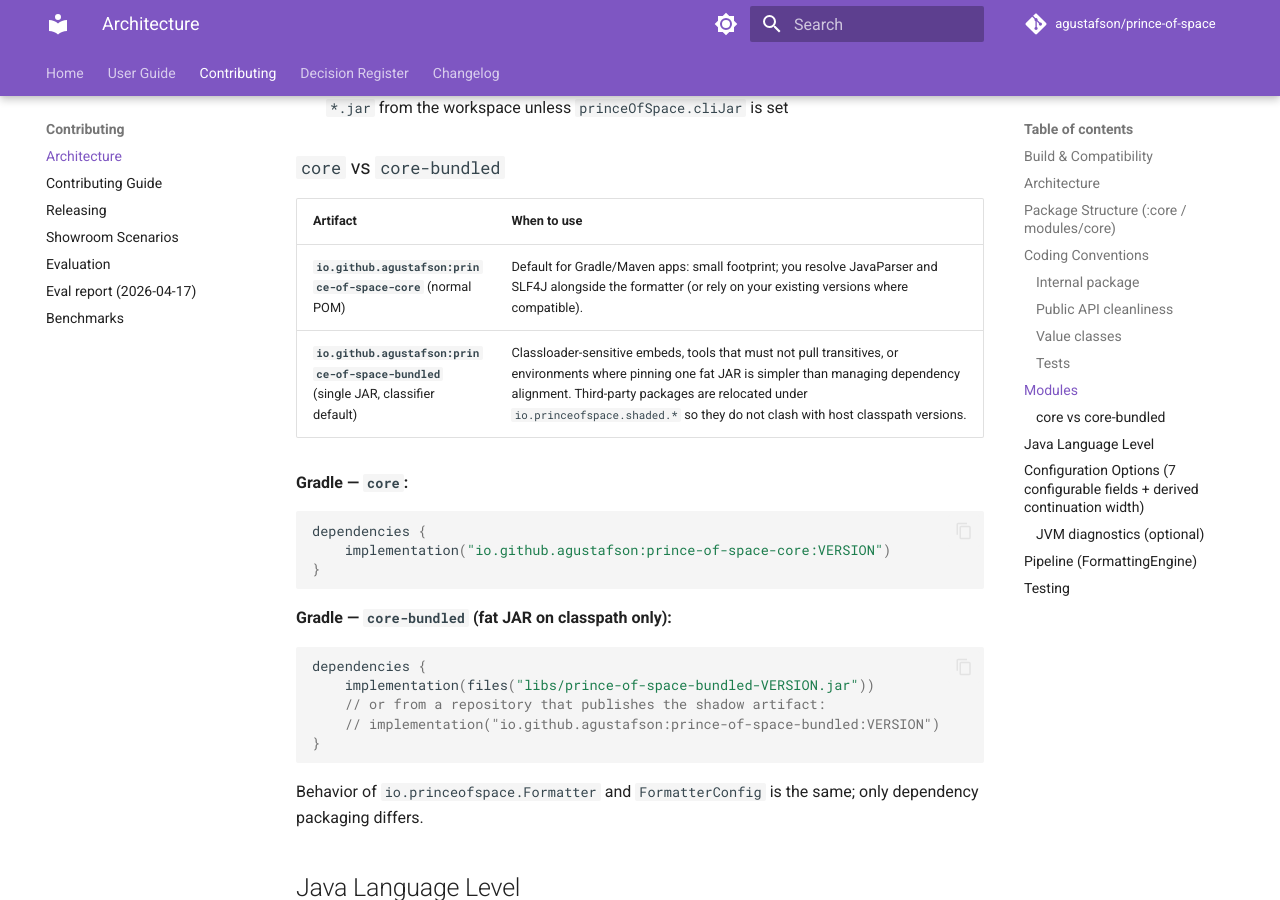
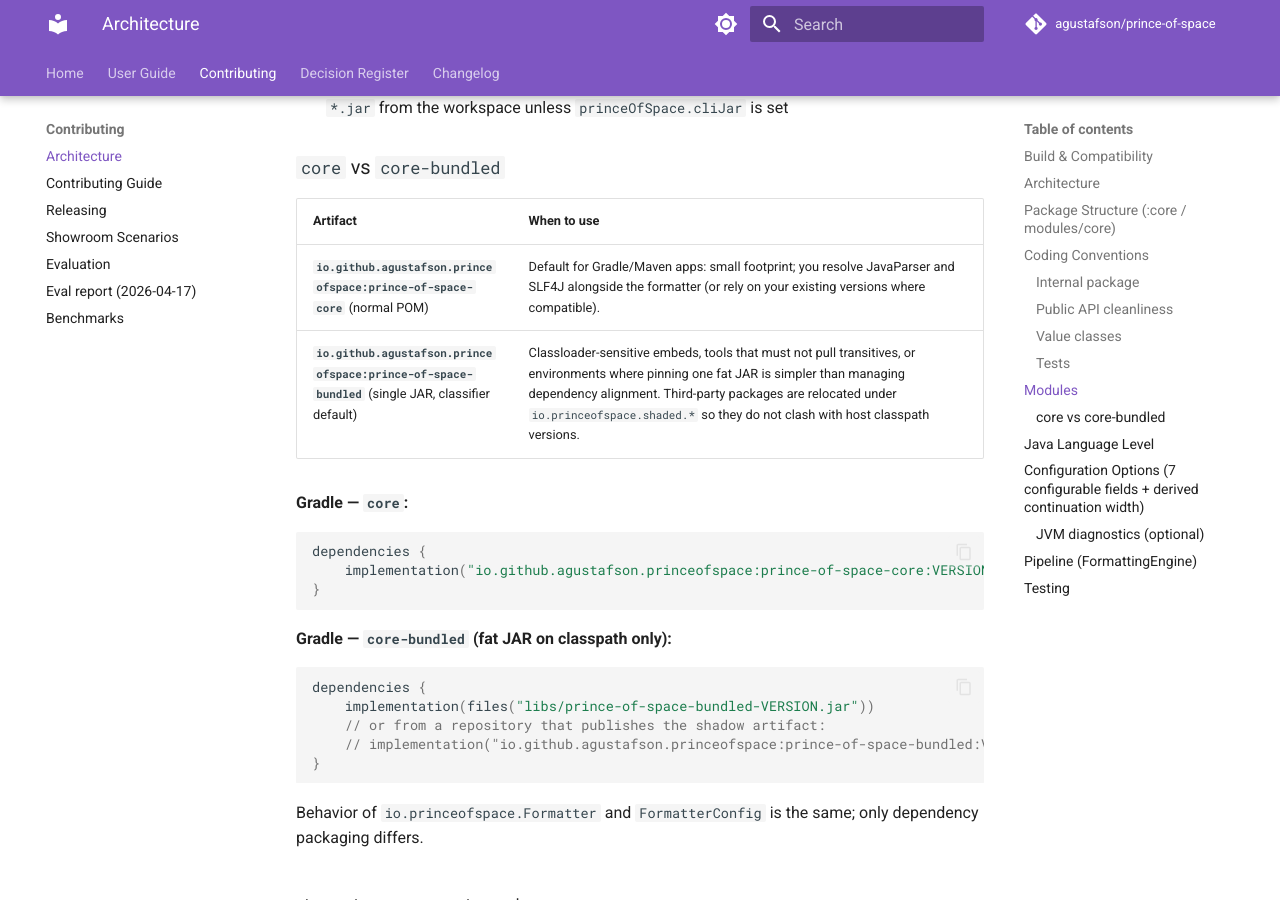
Before and after one commit to agustafson/prince-of-space, an MkDocs documentation site: the page built from docs/architecture.md, in a window 1280 px wide and 900 px high, scrolled down 2515 px. Built offline with MkDocs 1.6.1 and Material for MkDocs 9.7.7, drawn with Linux system fonts in a browser that asks for light colours; comment, search, counter and statistics services are not loaded.

Commit message:
chore: publish under Maven group io.github.agustafson.princeofspace
Gradle group and docs now use the project-scoped Central namespace; TDR-025
records the policy. Document legacy io.github.agustafson coordinates for 0.1.0.

````diff
--- a/docs/architecture.md
+++ b/docs/architecture.md
@@ -59,14 +59,14 @@ Gradle projects live under `modules/` (logical names unchanged: `:core`, `:cli`,
 
 | Artifact | When to use |
 |----------|-------------|
-| **`io.github.agustafson:prince-of-space-core`** (normal POM) | Default for Gradle/Maven apps: small footprint; you resolve JavaParser and SLF4J alongside the formatter (or rely on your existing versions where compatible). |
-| **`io.github.agustafson:prince-of-space-bundled`** (single JAR, classifier default) | Classloader-sensitive embeds, tools that must not pull transitives, or environments where pinning one fat JAR is simpler than managing dependency alignment. Third-party packages are relocated under `io.princeofspace.shaded.*` so they do not clash with host classpath versions. |
+| **`io.github.agustafson.princeofspace:prince-of-space-core`** (normal POM) | Default for Gradle/Maven apps: small footprint; you resolve JavaParser and SLF4J alongside the formatter (or rely on your existing versions where compatible). |
+| **`io.github.agustafson.princeofspace:prince-of-space-bundled`** (single JAR, classifier default) | Classloader-sensitive embeds, tools that must not pull transitives, or environments where pinning one fat JAR is simpler than managing dependency alignment. Third-party packages are relocated under `io.princeofspace.shaded.*` so they do not clash with host classpath versions. |
 
 **Gradle — `core`:**
 
 ```kotlin
 dependencies {
-    implementation("io.github.agustafson:prince-of-space-core:VERSION")
+    implementation("io.github.agustafson.princeofspace:prince-of-space-core:VERSION")
 }
 ```
 
@@ -76,7 +76,7 @@ dependencies {
 dependencies {
     implementation(files("libs/prince-of-space-bundled-VERSION.jar"))
     // or from a repository that publishes the shadow artifact:
-    // implementation("io.github.agustafson:prince-of-space-bundled:VERSION")
+    // implementation("io.github.agustafson.princeofspace:prince-of-space-bundled:VERSION")
 }
 ```
 
````
Also changed, not shown: CHANGELOG.md (+1 -0 lines), README.md (+20 -10 lines), RELEASING.md (+3 -3 lines), docs/technical-decision-register.md (+8 -0 lines), .github/announcement-r-java-and-hn.md, 1 other file.
